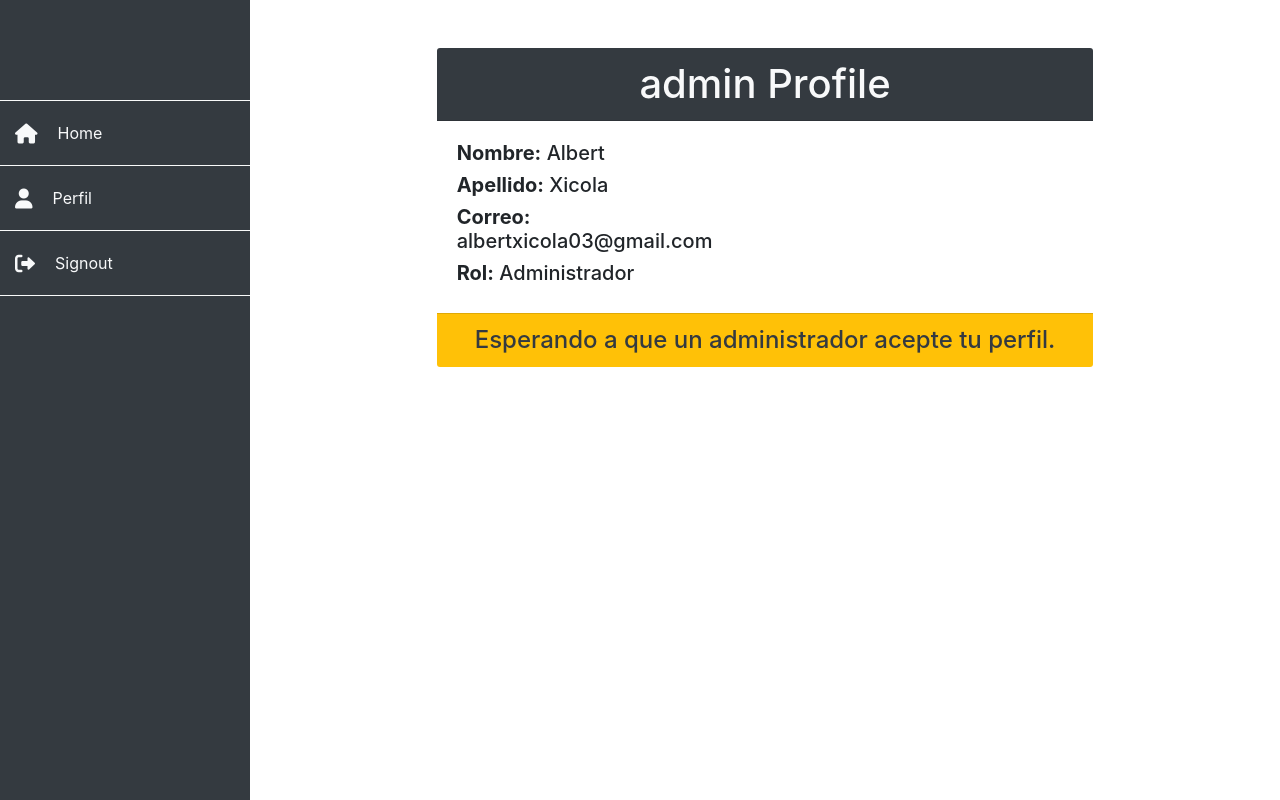
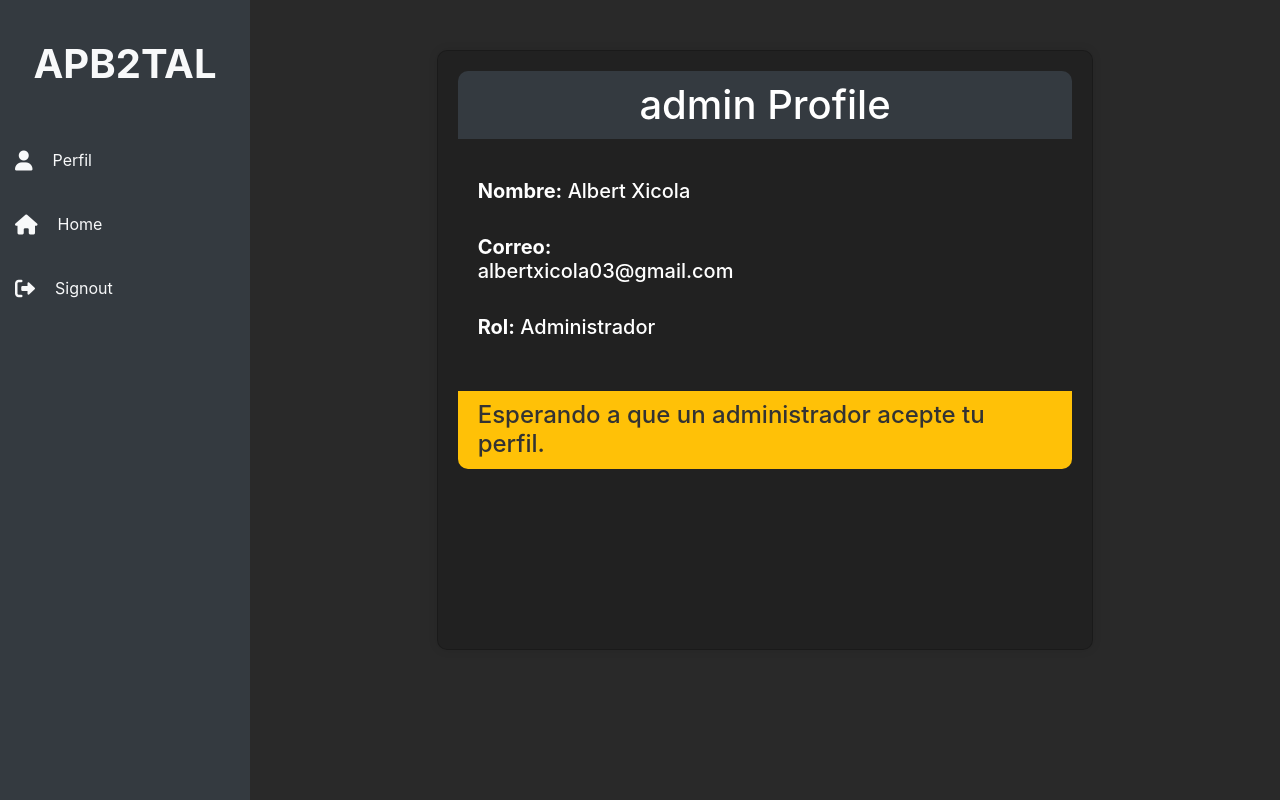
Before and after one commit to AlbertXicola/APB2TAL, a Django app: page /perfil/ in a window 1280 px wide. Run offline with Django 5.2, Linux system fonts and the light colour scheme; a user stored in the database is signed in; parts of the project's set-up code (start-up, migrations or seed data) failed here and were passed over; some libraries are stand-ins or nearby versions.

Commit message:
css y botonoes, redirecciones

```diff
--- a/archivos/templates/baseusuario.html
+++ b/archivos/templates/baseusuario.html
@@ -9,6 +9,31 @@
     <link href="https://maxcdn.bootstrapcdn.com/bootstrap/4.5.2/css/bootstrap.min.css" rel="stylesheet">
     <script src="https://code.jquery.com/ui/1.12.1/jquery-ui.js"></script>
     <style>
+        /* Agrega estilos para los botones de navegación al pasar el ratón por encima */
+        .sidebar ul li:hover {
+            color: #dee2e6;
+            background-color: #6c757d;
+            border-radius: 0px;
+        }
+
+        /* Ajusta el tamaño del degradado para que ocupe toda la pantalla */
+        body {
+            margin: 0;
+            padding: 0;
+            background: rgb(0,0,0);
+            background: linear-gradient(348deg, rgb(41, 41, 41) 0%, rgb(41, 41, 41) 48%);
+            min-height: 100vh; /* Establece la altura mínima del cuerpo al 100% de la ventana del navegador */
+            display: flex;
+        }
+
+        /* Ajusta el margen y el relleno del contenedor principal */
+        .wrapper {
+            display: flex;
+            flex-direction: column;
+            flex: 1; /* Hace que el contenedor principal ocupe todo el espacio vertical disponible */
+            /* margin-left: 250px; Quitar este margen para evitar el desplazamiento */
+        }
+
         /* Estilo personalizado para la barra de navegación */
         .sidebar {
             height: 100%;
@@ -17,11 +42,11 @@
             top: 0;
             left: 0;
             background-color: #343a40;
-            padding-top: 60px;
+            padding-top: 20px;
         }
         .sidebar ul li {
             padding: 20px 15px;
-            border-bottom: 1px solid rgba(255, 255, 255, 0.974);
+            border-bottom: 0px solid rgba(0, 0, 0, 0);
             list-style: none;
         }
         .sidebar ul li a {
@@ -39,6 +64,25 @@
         .sidebar ul li a i {
             margin-right: 10px; /* Ajusta el margen derecho del icono */
         }
+        /* Quitar estilo de hover para el logo */
+        .sidebar ul li.logo:hover {
+            background-color: transparent;
+        }
+        /* Estilo adicional para centralizar el logo */
+        .sidebar ul li.logo {
+            text-align: center;
+        }
+        .sidebar ul li.logo h1 {
+            margin: 0;
+            padding-bottom: 20px;
+        }
+        .sidebar ul li.logo span {
+            display: block;
+            font-size: px;
+        }
+        .sidebar ul li.logo strong {
+            color: #f8f9fa;
+        }
         .sidebar ul li a:hover {
             color: #dee2e6;
         }
@@ -48,7 +92,7 @@
             top: 10px;
         }
         #content {
-            margin-left: 250px;
+             margin-left: 250px;
         }
         .hidden {
             display: none;
@@ -61,7 +105,6 @@
         .arrow.up {
             transform: rotate(-180deg);
         }
-
     </style>
 
 
@@ -72,14 +115,21 @@
     <!-- Barra de navegación lateral -->
     <nav id="sidebar" class="sidebar">
         <ul class="list-unstyled components">
-            <li></li>
-            <li>
-                <a href="/"><i class="fas fa-home fa-lg"></i> <span>Home</span></a>
-            </li>
+
+
             {% if user.is_authenticated %}
-                <li class="perfil1">
+                <li class="logo">
+                <h1 > <strong><span>APB2TAL</span></strong></h1>
+                </li>
+
+                <li class="">
                     <a href="/perfil"> <i class="fas fa-user fa-lg"></i> <span>Perfil</span></a>
                 </li>
+
+                <li>
+                    <a href="/"><i class="fas fa-home fa-lg"></i> <span>Home</span></a>
+                </li>
+
                 {% if user.is_accepted %}
                 <li class="archivos1"><a href="/archivos"><i class="fas fa-file fa-lg"></i> <span>Mis archivos</span></a></li>
                 <li class="analizar1"><a href="/archivos/analizar"><i class="fas fa-upload fa-lg"></i> <span>Subir archivos</span></a></li>
--- a/archivos/templates/grupo_info.html
+++ b/archivos/templates/grupo_info.html
@@ -31,8 +31,11 @@
 <div class="col-md-8">
     <div class="card-body">
         <ul class="list-group">
+        <a href="/grupos/" class="btn btn-secondary mb-3">Volver</a>
+
         {% for compartido in archivos_compartidos_al_grupo %}
             {% if group == compartido.grupo_destinatario %}
+
                 <div class="card mb-3">
                     <div class="card-body">
                         <h5 class="card-title font-weight-bold">{{ compartido.archivo.nombre_archivo }}</h5>
--- a/archivos/templates/perfil.html
+++ b/archivos/templates/perfil.html
@@ -1,25 +1,58 @@
 {% extends 'baseusuario.html' %}
 {% block content %}
+<style>
+    .profile-container {
+        background-color: rgba(0, 0, 0, 0.185);
+        border: 1px solid rgba(0, 0, 0, 0.2);
+        border-radius: 10px;
+        padding: 20px;
+        margin-top: 50px; /* Ajusta según sea necesario */
+        box-shadow: 0px 0px 10px rgba(0, 0, 0, 0.1);
+        height: 600px; /* Ajusta la altura según sea necesario */
+    }
+
+    .profile-header {
+        background-color: #343a40;
+        color: white;
+        padding: 10px 20px;
+        border-radius: 10px 10px 0 0;
+        margin-bottom: 20px;
+    }
+
+    .profile-info {
+        color: white;
+    }
+
+    .waiting-message {
+        background-color: #ffc107;
+        color: #333;
+        padding: 10px 20px;
+        border-radius: 0 0 10px 10px;
+    }
+</style>
+
 <main class="container">
-
     <div class="row justify-content-center">
-        <div class="col-md-8 mt-5">
-            <div> <!-- Eliminé la clase "card" aquí -->
-                <div class="card-header bg-dark text-light">
+        <div class="col-md-8">
+            <div class="profile-container">
+                <div class="profile-header">
                     <h1 class="text-center mb-0">{{ user.username }} Profile</h1>
                 </div>
                 <div class="card-body">
-                    <div class="row">
+                    <div class="row profile-info">
                         <div class="col-md-6">
-                            <h5><strong>Nombre:</strong> {{ user.first_name }}</h5>
-                            <h5><strong>Apellido:</strong> {{ user.last_name }}</h5>
+                            <h5><strong>Nombre:</strong> {{ user.first_name }} {{ user.last_name }}</h5>
+
+                            <br>
                             <h5><strong>Correo:</strong> {{ user.email }}</h5>
+                            <br>
                             <h5><strong>Rol:</strong> {% if user.is_staff %} Administrador {% else %} Usuario {% endif %}</h5>
+                            <br>
                         </div>
                     </div>
                 </div>
                 {% if not user.is_accepted %}
-                    <div class="card-footer bg-warning text-dark text-center">
+                    <div class="waiting-message">
                         <h4 class="mb-0">Esperando a que un administrador acepte tu perfil.</h4>
                     </div>
                 {% endif %}
```
Also changed, not shown: archivos/templates/administrar.html (+7 -5 lines), archivos/templates/mis_grupos.html (+36 -8 lines).
